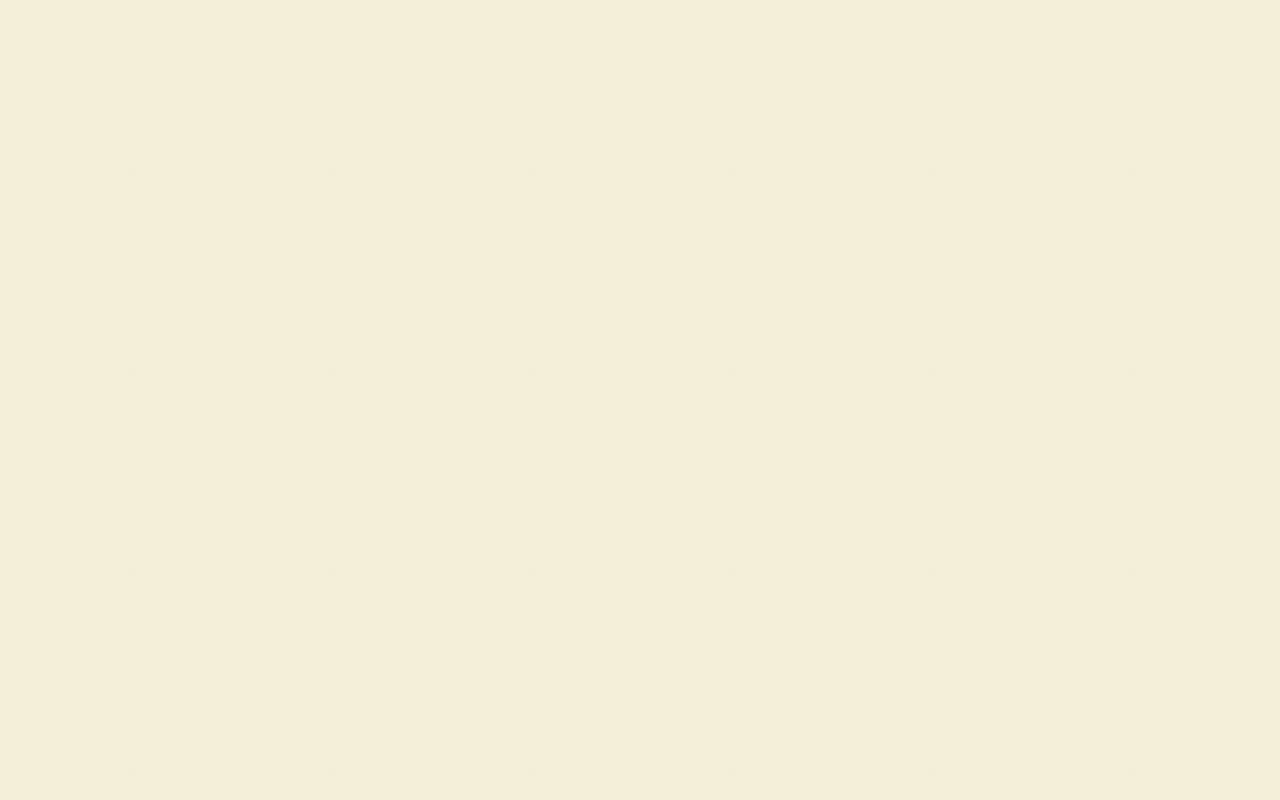
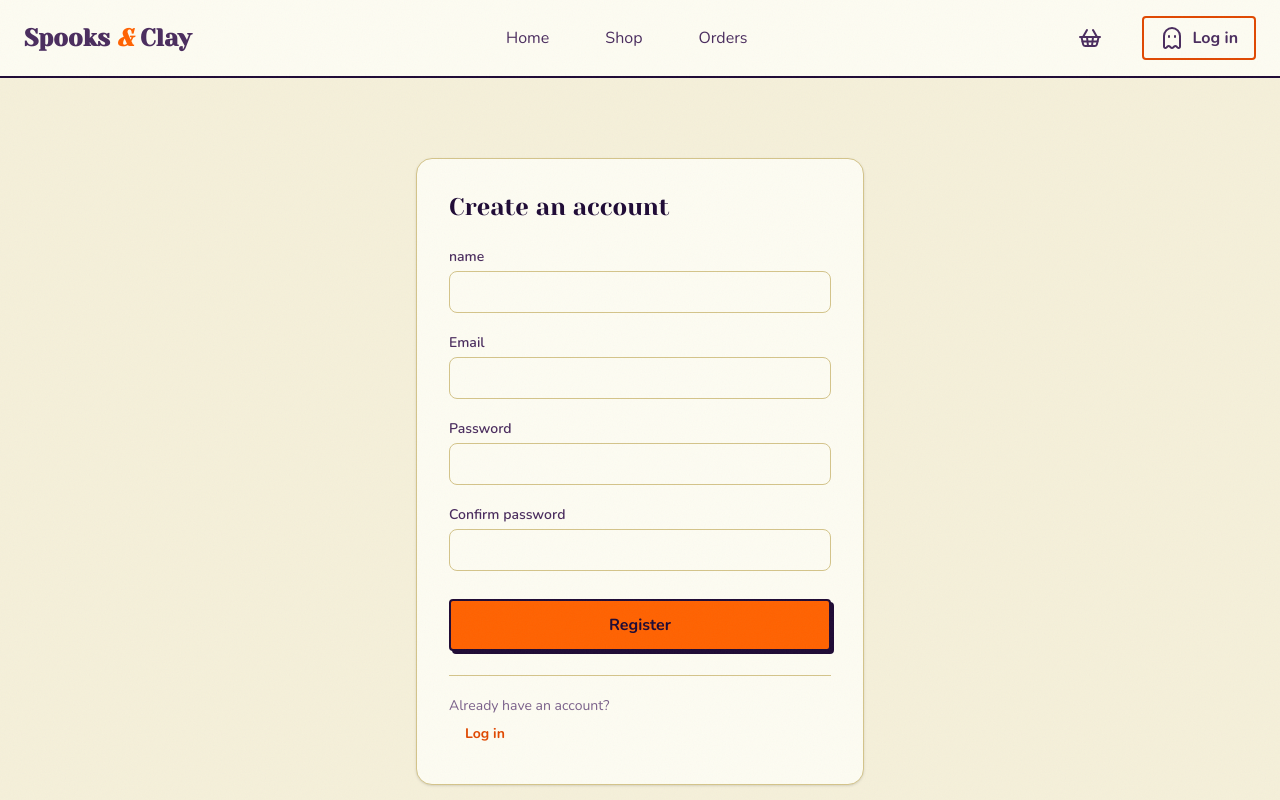
Before and after one commit to Vivien9964/spooks-and-clay, a React (Vite) app in the folder frontend/: page /register in a window 1280 px wide. Before the commit this address had no page. Shown: the top 800 px of the page. Built offline with nearby package versions, Linux system fonts and the light colour scheme.

Commit message:
Added auth features

```diff
--- a/frontend/src/App.tsx
+++ b/frontend/src/App.tsx
@@ -7,6 +7,7 @@ import ShopPage from "@/pages/ShopPage"
 import ProductPage from "@/pages/ProductPage"
 import OrdersPage from "@/pages/OrdersPage"
 import LoginPage from "@/pages/LoginPage"
+import RegisterPage from "@/pages/RegisterPage"
 
 import { Routes, Route } from "react-router-dom"
 import RootLayout from "@/layouts/RootLayout"
@@ -22,6 +23,7 @@ function App() {
             <Route path="/product/:slug" element={<ProductPage />} />
             <Route path="/orders" element={<OrdersPage />} />
             <Route path="/login" element={<LoginPage />} />
+            <Route path="/register" element={<RegisterPage />} />
           </Route>
       </Routes>
     </>
--- a/frontend/src/components/Header.tsx
+++ b/frontend/src/components/Header.tsx
@@ -71,12 +71,14 @@ const navLinks = [
                 )}
                 </Button>
 
+                <Link to="/login">
                 <Button variant="secondary" className="hidden md:inline-flex">
                     <span className="flex items-center gap-2 text-bark-700">
                         <Ghost />
                         Log in
                     </span>
                 </Button>
+                </Link>
                 <button
                     className="flex md:hidden p-2 text-bark-700 hover:text-pumpkin-700 transition-colors relative z-50"
                     onClick={() => setIsMenuOpen(!isMenuOpen)}
@@ -99,12 +101,14 @@ const navLinks = [
                         </NavLink>
                     ))}
                     <div className="px-3 py-3 border-t border-cream-300">
+                        <Link to="/login">
                             <Button variant="secondary">
                                 <span className="flex items-center gap-2 text-bark-700">
                                     <Ghost />
                                     Log in
                                 </span>
                             </Button>
+                        </Link>
                     </div>
                 </div>
             )}
--- a/frontend/src/components/ui/Input.tsx
+++ b/frontend/src/components/ui/Input.tsx
@@ -10,10 +10,15 @@ interface InputProps extends React.InputHTMLAttributes<HTMLInputElement> {
 
 function Input({ label, error, ...rest }: InputProps) {
     return(
-        <div>
-            <label>{label}</label>
-            <input {...rest} />
-            { error && <p>{error}</p>}
+        <div className="flex flex-col gap-1">
+            <label className="font-body text-sm font-semibold text-bark-700">{label}</label>
+            <input {...rest} className={clsx(
+                "w-full px-3 py-2.5 rounded-lg border bg-cream-50 text-bark-900 font-body text-sm placeholder:text-bark-300 transition-colors duration-150 focus:outline-none focus:ring-2",
+                error
+                    ? "border-pumpkin-700 focus:border-pumpkin-700 focus:ring-pumpkin-700"
+                    : "border-cream-300 focus:border-pumpkin-500 focus:ring-pumpkin-500"
+            )} />
+            { error && <p className="text-xs font-body text-pumpkin-700 mt-0.5">{error}</p>}
         </div>
     )
 }
--- a/frontend/src/features/auth/LoginForm.tsx
+++ b/frontend/src/features/auth/LoginForm.tsx
@@ -20,7 +20,7 @@ function LoginForm() {
 
 
     return (
-        <form onSubmit={handleSubmit(onSubmit)}>
+        <form className="flex flex-col gap-5 mt-6" onSubmit={handleSubmit(onSubmit)}>
             <Input
                 label="Email"
                 type="email"
@@ -33,7 +33,7 @@ function LoginForm() {
                 error={errors.password?.message}
                 {...register("password")}
             />
-            <Button type="submit">Log in</Button>
+            <Button type="submit" className="w-full mt-2 py-3 text-base">Log in</Button>
 
 
 
--- /dev/null
+++ b/frontend/src/features/auth/RegisterForm.tsx
@@ -0,0 +1,57 @@
+import { useForm } from "react-hook-form"
+import { zodResolver } from "@hookform/resolvers/zod"
+import { registerSchema, type RegisterValues } from "@/features/auth/registerSchema"
+import Input from "@/components/ui/Input"
+import Button from "@/components/ui/Button"
+
+
+function RegisterForm() {
+
+    const { register, handleSubmit, formState: { errors } } = useForm<RegisterValues>({
+        resolver: zodResolver(registerSchema)
+    })
+
+    const onSubmit = (data: RegisterValues) => {
+        console.log(data)
+    }
+
+
+
+
+    return (
+        <form className="flex flex-col gap-5 mt-6" onSubmit={handleSubmit(onSubmit)}>
+            <Input
+                label="name"
+                type="text"
+                error={errors.name?.message}
+                {...register("name")}
+            />
+            <Input
+                label="Email"
+                type="email"
+                error={errors.email?.message}
+                {...register("email")}
+            />
+             <Input
+                label="Password"
+                type="password"
+                error={errors.password?.message}
+                {...register("password")}
+            />
+            <Input
+                label="Confirm password"
+                type="password"
+                error={errors.confirmPassword?.message}
+                {...register("confirmPassword")}
+            />
+            <Button type="submit" className="w-full mt-2 py-3 text-base">Register</Button>
+
+
+
+        </form>
+    )
+
+}
+
+
+export default RegisterForm
--- /dev/null
+++ b/frontend/src/features/auth/registerSchema.ts
@@ -0,0 +1,21 @@
+
+import { z } from "zod"
+
+export const registerSchema = z.object({
+    name: z.string().min(2, "Name must be at least 2 characters!"),
+    email: z.string().min(1, "Email is required!").email("Enter a valid email!"),
+    password: z
+    .string()
+    .min(8, "Password must be at least 8 characters.")
+    .regex(/[A-Z]/, "Password must contain at least one uppercase letter.")
+    .regex(/[0-9]/, "Password must contain at least one number.")
+    .regex(/[!@#$%^&*()]/, "Password must contain at least one special character."),
+
+    confirmPassword: z.string().min(1, "Please confirm your password!"),
+
+}).refine((data) => data.password === data.confirmPassword, {
+    message: "Passwords don't match!",
+    path: ["confirmPassword"]
+})
+
+export type RegisterValues = z.infer<typeof registerSchema>
--- a/frontend/src/pages/LoginPage.tsx
+++ b/frontend/src/pages/LoginPage.tsx
@@ -1,13 +1,25 @@
 import LoginForm from "@/features/auth/LoginForm"
+import Button from "@/components/ui/Button"
+
+import { Link } from "react-router-dom"
 
 
 
 function LoginPage() {
     return (
-        <div>
+        <div className="max-w-md mx-auto mt-20 mb-12 bg-cream-50 rounded-2xl border border-cream-300 shadow-sm p-8">
 
-            <h1>Welcome back!</h1>
+            <h1 className="font-display text-2xl text-bark-900">Welcome back!</h1>
             <LoginForm />
+
+            <p className="font-body text-sm text-bark-500 mt-6 pt-5 border-t border-cream-300">Don't have an account?</p>
+
+        <Link to="/register">
+            <Button variant="ghost" className="text-sm text-pumpkin-700 hover:text-pumpkin-500 px-0">
+                Sign up
+            </Button>
+        </Link>
+
 
         </div>
     )
--- /dev/null
+++ b/frontend/src/pages/RegisterPage.tsx
@@ -0,0 +1,23 @@
+import RegisterForm from "@/features/auth/RegisterForm"
+import Button from "@/components/ui/Button"
+
+import { Link } from "react-router-dom"
+
+function RegisterPage() {
+    return (
+        <div className="max-w-md mx-auto mt-20 mb-12 bg-cream-50 rounded-2xl border border-cream-300 shadow-sm p-8">
+            <h1 className="font-display text-2xl text-bark-900">Create an account</h1>
+            <RegisterForm />
+
+            <p className="font-body text-sm text-bark-500 mt-6 pt-5 border-t border-cream-300">Already have an account?</p>
+            <Link to="/login">
+                <Button variant="ghost" className="text-sm text-pumpkin-700 hover:text-pumpkin-500 px-0">
+                    Log in
+                </Button>
+            </Link>
+
+        </div>
+    )
+}
+
+export default RegisterPage
```
